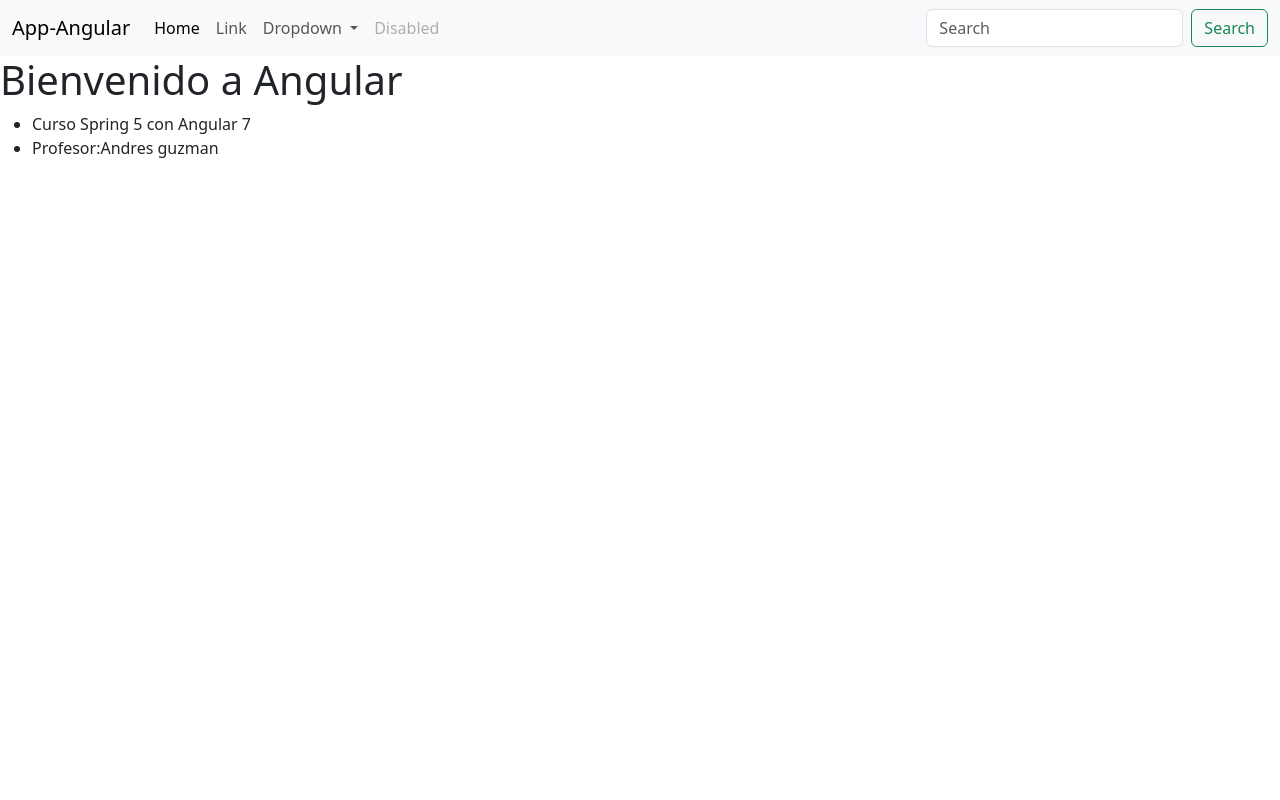
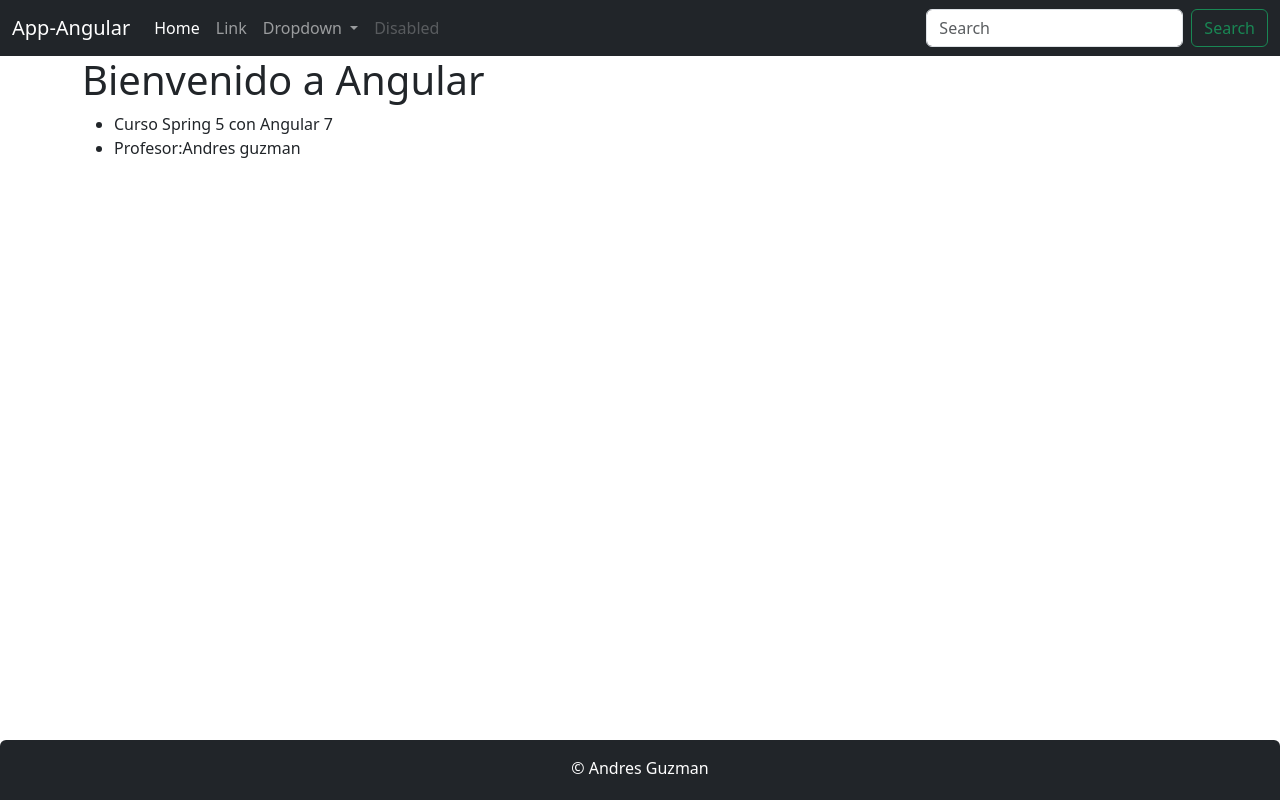
Before and after one commit to VeraBeltran-MiguelAngel/clientes-app, an Angular app: page / in a window 1280 px wide. Built offline with nearby package versions, Linux system fonts and the light colour scheme.

Commit message:
Cambios video 314
Se crea nuevo componente footer, se crea su html y css, se registra el nuevo componente en el app module,
se coloca el navbar en color oscuro

```diff
--- a/src/app/app.component.html
+++ b/src/app/app.component.html
@@ -1,8 +1,8 @@
-
 <!--Nuevo componente-->
 <app-header></app-header>
 
-<!--Encabezado-->
+<div class="container">
+  <!--Contenido-->
   <h1>
     {{ title }}
   </h1>
@@ -10,3 +10,6 @@
     <li>{{ curso }}</li>
     <li>Profesor:{{ profesor }}</li>
   </ul>
+</div>
+
+<app-footer></app-footer>
--- a/src/app/app.module.ts
+++ b/src/app/app.module.ts
@@ -4,11 +4,14 @@
 import { AppRoutingModule } from './app-routing.module';
 import { AppComponent } from './app.component';
 import { HeaderComponent } from './header/header.component'; //añadimos el nuevo componente
+import { FooterComponent } from './footer/footer.component';
 
 @NgModule({
+  //siempre se deben poner los nuevo componentes aqui
   declarations: [
     AppComponent,
-    HeaderComponent
+    HeaderComponent,
+    FooterComponent
   ],
   imports: [
     BrowserModule,
--- /dev/null
+++ b/src/app/footer/footer.component.css
@@ -0,0 +1,6 @@
+.footer{
+    position: absolute;
+    bottom: 0px; /*para que el footer aparezca hasta abajo*/
+    height: 60px;
+    width: 100%; /*para que abarque todo el ancho de la pantalla*/
+}
--- /dev/null
+++ b/src/app/footer/footer.component.html
@@ -0,0 +1,8 @@
+<!--footer dentro de class hace referencia a la hoja de estilos del componente-->
+<footer class="footer bg-dark rounded-top text-center">
+  <div class="container py-2">
+    <p class="text-white my-2">
+      &copy; {{ autor.nombre + " " + autor.apellido }}
+    </p>
+  </div>
+</footer>
--- /dev/null
+++ b/src/app/footer/footer.component.ts
@@ -0,0 +1,10 @@
+import { Component } from '@angular/core';
+
+@Component({
+  selector: 'app-footer',
+  templateUrl: './footer.component.html',
+  styleUrls: ['./footer.component.css']
+})
+export class FooterComponent {
+  public autor: any = { nombre: 'Andres', apellido: 'Guzman' };
+}
--- a/src/app/header/header.component.html
+++ b/src/app/header/header.component.html
@@ -1,6 +1,6 @@
 
     <!--Menu de navegacion-->
-    <nav class="navbar navbar-expand-lg bg-body-tertiary">
+    <nav class="navbar navbar-expand-lg navbar-dark bg-dark">
         <div class="container-fluid">
           <!--hace referecnia  a la variable dentro de export -->
           <a class="navbar-brand" href="#">{{title}}</a>
```
Also changed, not shown: 1 other file (tests, documents, lock files or other folders). Lines whose indentation alone changed are shown as unchanged.
